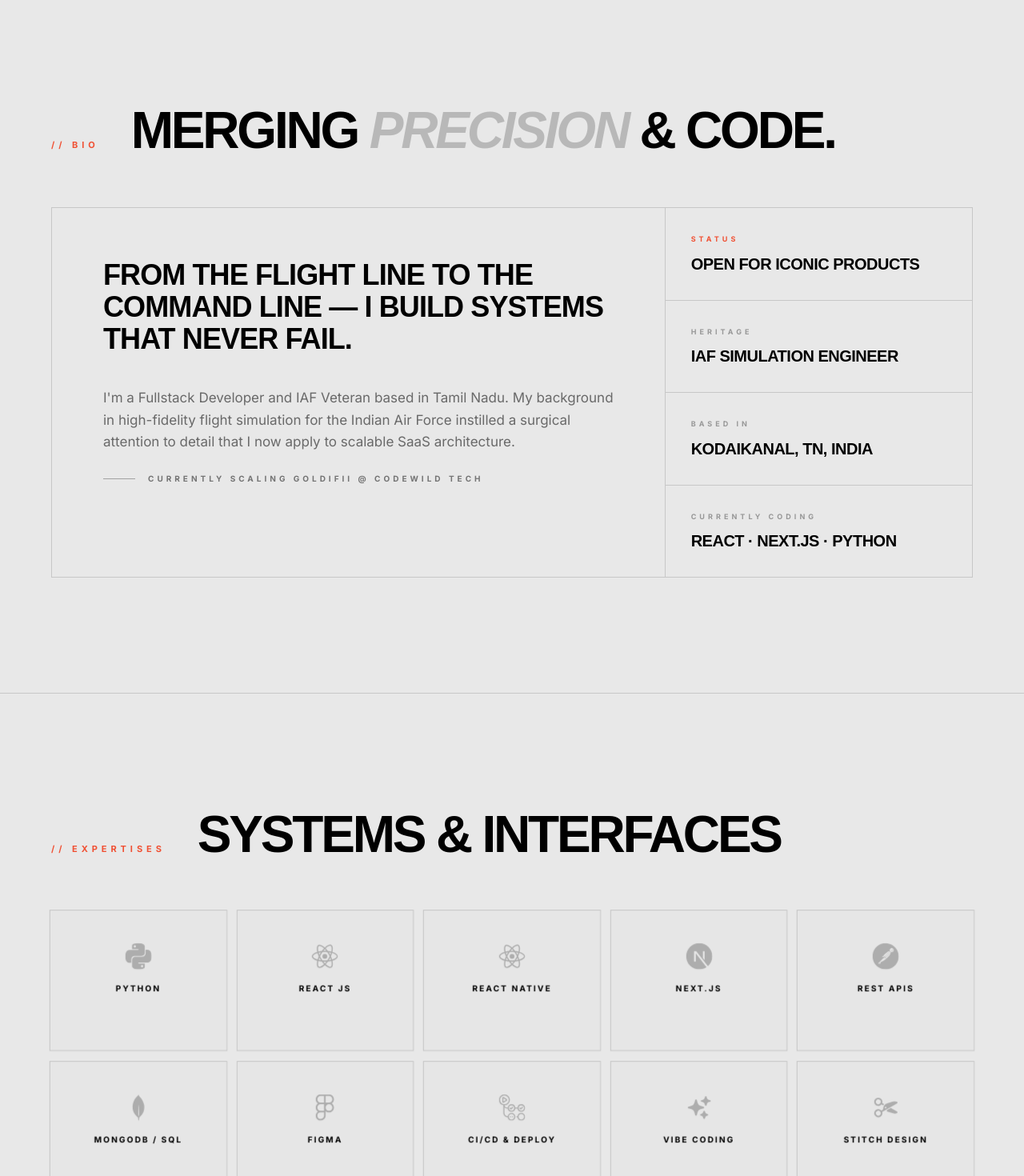
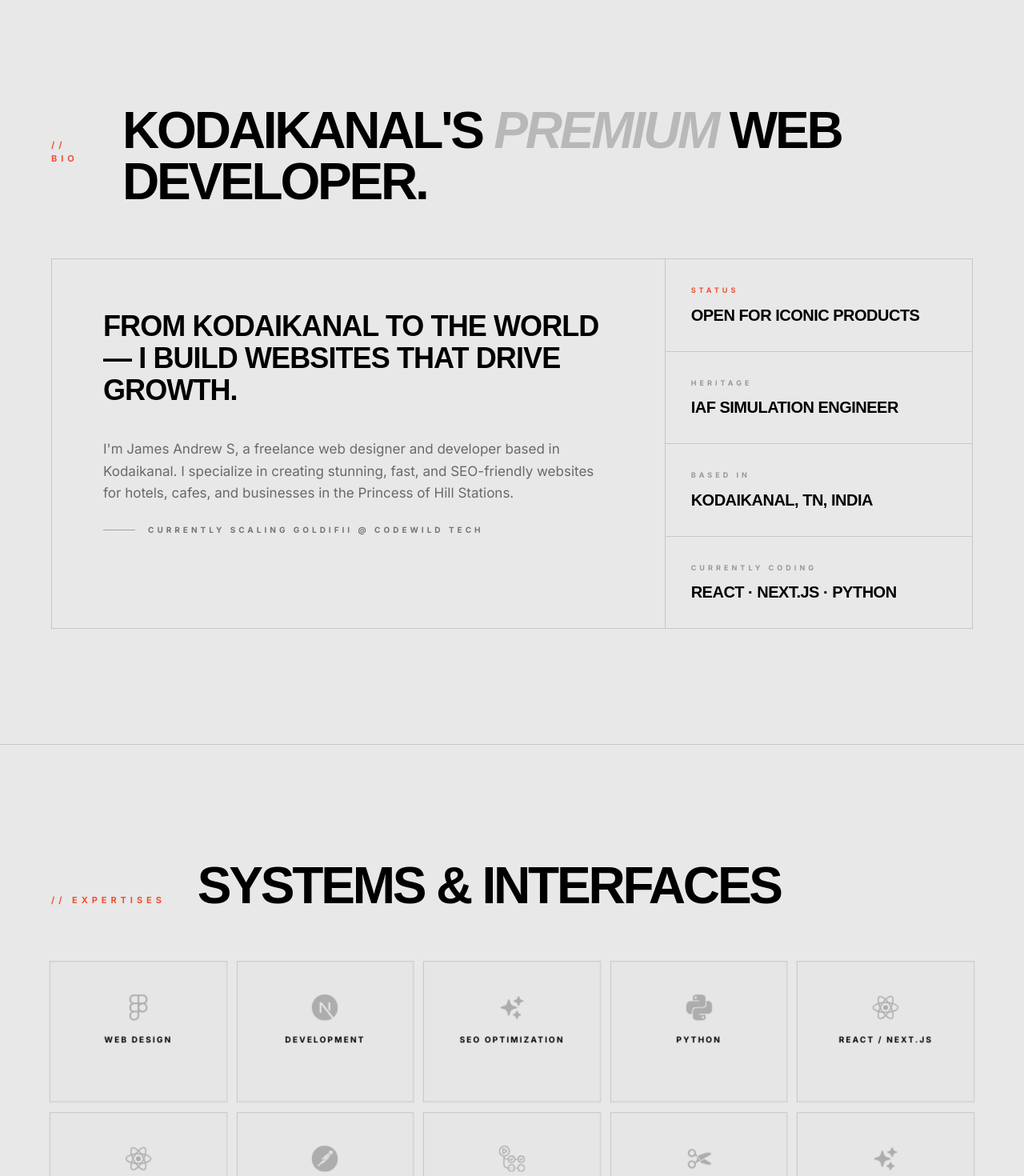
Before and after one commit to james-pythondev/portfolio, a Next.js app: page / in a window 1280 px wide. Shown: the part 840-2310 px from the top of the page at 80% size. Built offline with nearby package versions, Linux system fonts and the light colour scheme.

Commit message:
chore: optimize for local Kodaikanal SEO and service clarity

```diff
--- a/app/layout.tsx
+++ b/app/layout.tsx
@@ -9,25 +9,51 @@
       : "http://localhost:3000"
   ),
   title: {
-    default: "James Andrew S — Fullstack Engineer & Python Developer",
-    template: "%s | James Andrew S",
+    default: "James Andrew S — Web Design & Development in Kodaikanal",
+    template: "%s | James Andrew S — Web Developer Kodaikanal",
   },
-  description: "Portfolio of James Andrew S — Fullstack Developer at Codewild Tech, Ex-IAF Flight Simulation Engineer, Python Developer, FM Console Operator & Rider. Based in Kodaikanal.",
-  keywords: ["James Andrew", "Python Developer", "Full Stack", "React", "Next.js", "Kodaikanal", "Freelancer", "IAF", "Goldifii", "Codewild Tech"],
+  description: "Expert Web Design and Development services in Kodaikanal. James Andrew S is a freelance fullstack developer creating premium, high-performance websites for businesses in Kodaikanal and beyond. Elevate your local business with a professional digital presence.",
+  keywords: [
+    "Web Design Kodaikanal",
+    "Web Development Kodaikanal",
+    "Freelance Web Developer Kodaikanal",
+    "Best Web Designer Kodaikanal",
+    "Website Creator Kodaikanal",
+    "Kodaikanal Digital Services",
+    "James Andrew S",
+    "Fullstack Engineer",
+    "Python Developer",
+    "React Developer",
+    "Next.js Developer India",
+    "Kodaikanal Freelancer",
+    "Software Engineer India"
+  ],
   authors: [{ name: "James Andrew S" }],
   creator: "James Andrew S",
+  alternates: {
+    canonical: "/",
+  },
   openGraph: {
-    title: "James Andrew S — Portfolio",
-    description: "Fullstack Developer · Ex-IAF Engineer · FM Operator · Rider",
+    title: "James Andrew S — Premium Web Design & Development in Kodaikanal",
+    description: "Professional freelance web development and design services based in Kodaikanal. Creating high-end digital experiences for local and global clients.",
     url: "/",
-    siteName: "James Andrew S Portfolio",
+    siteName: "James Andrew S — Kodaikanal Web Developer",
+    images: [
+      {
+        url: "/og-image.png",
+        width: 1200,
+        height: 630,
+        alt: "James Andrew S — Web Design & Development Kodaikanal",
+      },
+    ],
     locale: "en_US",
     type: "website",
   },
   twitter: {
     card: "summary_large_image",
-    title: "James Andrew S — Portfolio",
-    description: "Fullstack Developer · Ex-IAF Engineer · FM Operator · Rider",
+    title: "James Andrew S — Web Design & Development Kodaikanal",
+    description: "Expert freelance web developer in Kodaikanal. Building premium websites that rank and convert.",
+    images: ["/og-image.png"],
   },
   robots: {
     index: true,
@@ -42,11 +68,59 @@
   },
 };
 
+const jsonLd = {
+  "@context": "https://schema.org",
+  "@type": "ProfessionalService",
+  "name": "James Andrew S — Web Design & Development",
+  "image": "https://jamesandrew.in/hero_cutout.png",
+  "url": "https://jamesandrew.in",
+  "telephone": "+917339392562",
+  "address": {
+    "@type": "PostalAddress",
+    "streetAddress": "Kodaikanal",
+    "addressLocality": "Kodaikanal",
+    "addressRegion": "Tamil Nadu",
+    "postalCode": "624101",
+    "addressCountry": "IN"
+  },
+  "geo": {
+    "@type": "GeoCoordinates",
+    "latitude": 10.2381,
+    "longitude": 77.4892
+  },
+  "openingHoursSpecification": {
+    "@type": "OpeningHoursSpecification",
+    "dayOfWeek": [
+      "Monday",
+      "Tuesday",
+      "Wednesday",
+      "Thursday",
+      "Friday",
+      "Saturday"
+    ],
+    "opens": "09:00",
+    "closes": "21:00"
+  },
+  "sameAs": [
+    "https://github.com/james-pythondev",
+    "https://linkedin.com/in/jamessahayaraj",
+    "https://instagram.com/jamezandrew_"
+  ],
+  "description": "Premium web design and development services in Kodaikanal by James Andrew S. Specializing in high-performance Next.js websites and custom digital solutions for local businesses.",
+  "priceRange": "$$"
+};
+
 export default function RootLayout({ children }: { children: React.ReactNode }) {
   return (
     <html lang="en">
       <head>
         <meta name="viewport" content="width=device-width, initial-scale=1, viewport-fit=cover" />
+        <meta name="theme-color" content="#000000" />
+        <link rel="manifest" href="/manifest.json" />
+        <script
+          type="application/ld+json"
+          dangerouslySetInnerHTML={{ __html: JSON.stringify(jsonLd) }}
+        />
       </head>
       <body className="cursor-none">
         <CustomCursor />
--- a/app/page.tsx
+++ b/app/page.tsx
@@ -14,16 +14,16 @@
 
 /* ─── DATA ─── */
 const SKILLS = [
-  { name: "Python",         icon: SiPython,        cat: "Core Language" },
-  { name: "React JS",       icon: SiReact,         cat: "Frontend"      },
-  { name: "React Native",   icon: SiReact,         cat: "Mobile"        },
-  { name: "Next.js",        icon: SiNextdotjs,     cat: "Fullstack"     },
-  { name: "REST APIs",      icon: SiPostman,       cat: "Backend"       },
-  { name: "MongoDB / SQL",  icon: SiMongodb,       cat: "Databases"     },
-  { name: "Figma",          icon: SiFigma,         cat: "Design"        },
-  { name: "CI/CD & Deploy", icon: SiGithubactions, cat: "DevOps"        },
-  { name: "Vibe Coding",    icon: HiSparkles,      cat: "Signature"     },
-  { name: "Stitch Design",  icon: HiScissors,      cat: "Design"        },
+  { name: "Web Design",     icon: SiFigma,         cat: "Creative"      },
+  { name: "Development",    icon: SiNextdotjs,     cat: "Fullstack"     },
+  { name: "SEO Optimization", icon: HiSparkles,    cat: "Performance"   },
+  { name: "Python",         icon: SiPython,        cat: "Backend"       },
+  { name: "React / Next.js", icon: SiReact,         cat: "Frontend"      },
+  { name: "Mobile Apps",    icon: SiReact,         cat: "Hybrid"        },
+  { name: "E-commerce",     icon: SiPostman,       cat: "Solutions"     },
+  { name: "Cloud & DevOps", icon: SiGithubactions, cat: "Deployment"    },
+  { name: "Maintenance",    icon: HiScissors,      cat: "Support"       },
+  { name: "Consulting",     icon: HiSparkles,      cat: "Strategy"      },
 ];
 
 const EXPERIENCE = [
@@ -54,15 +54,16 @@
     ],
   },
   {
-    role: "Freelance Web Developer",
-    org: "Self-Employed",
+    role: "Freelance Web Designer & Developer",
+    org: "Kodaikanal Digital Solutions",
     loc: "Kodaikanal",
     period: "2024 – Present",
-    badge: "Freelance",
+    badge: "Active",
     bullets: [
-      "Built tourist package website for a Kodaikanal local business (ongoing).",
-      "Developing cinematic photography portfolio with masonry gallery & lightbox.",
-      "End-to-end: design in Figma → React/Next.js build → deployment.",
+      "Providing premium web design and development services for Kodaikanal local businesses.",
+      "Building high-performance, SEO-optimized tourism and hotel booking websites.",
+      "Helping Kodaikanal entrepreneurs establish a strong digital presence with modern UI/UX.",
+      "End-to-end: Custom Design → Next.js Build → Local SEO → Maintenance.",
     ],
   },
   {
@@ -96,20 +97,20 @@
     status: "Live",
   },
   {
-    name: "Tourist Package Site",
-    label: "Freelance · Web",
+    name: "Kodaikanal Tourism Site",
+    label: "Web Design · Development",
     org: "Local Business",
-    desc: "Travel & tourism platform for a Kodaikanal local business — packages, booking flow, image gallery, mobile-first.",
-    tags: ["Next.js", "React", "Figma", "Tailwind"],
-    status: "Ongoing",
+    desc: "A comprehensive travel & tourism platform for a Kodaikanal business — packages, booking flow, and local SEO optimization. Mobile-first and high-conversion.",
+    tags: ["Next.js", "Local SEO", "Booking", "Tailwind"],
+    status: "Live",
   },
   {
-    name: "Photography Portfolio",
-    label: "Freelance · Web",
-    org: "Photographer Client",
-    desc: "Cinematic dark photography portfolio — masonry gallery, lightbox viewer, smooth transitions, optimised image loading.",
-    tags: ["React", "Figma", "Framer Motion", "CSS"],
-    status: "Ongoing",
+    name: "Cinematic Portfolio",
+    label: "Creative · Web",
+    org: "Kodaikanal Artist",
+    desc: "High-end photography portfolio for a local artist in Kodaikanal — masonry gallery, optimized assets, and smooth transitions.",
+    tags: ["React", "Framer Motion", "SEO", "CSS"],
+    status: "Live",
   },
 ];
 
@@ -406,7 +407,7 @@
                 transition={{ duration: 0.6, delay: 0.1 }}
                 className="text-[11px] font-bold uppercase tracking-[0.5em] text-[#F05033] mb-5"
               >
-                // Fullstack Engineer
+                // Web Design & Development Kodaikanal
               </motion.p>
 
               <motion.div variants={V.stagger} initial="hidden" animate="show">
@@ -440,8 +441,7 @@
             >
               <div className="w-10 h-px bg-black mb-6" />
               <p className="text-black/55 text-base sm:text-lg font-normal leading-relaxed max-w-md">
-                Fullstack Engineer & Systems Builder. Turning complex problems into
-                highly-structured, reliable digital environments.
+                Premium Web Designer & Developer in Kodaikanal. I build high-performance, SEO-optimized websites that help local businesses scale and succeed in the digital world.
               </p>
               <div className="flex flex-col sm:flex-row items-start sm:items-center gap-4 sm:gap-8 mt-6 sm:mt-8">
                 <a
@@ -493,7 +493,7 @@
               className="font-black text-[8vw] md:text-[5vw] tracking-tighter leading-none text-black uppercase"
               style={{ fontFamily: "var(--font-display, sans-serif)" }}
             >
-              Merging <em className="opacity-20">Precision</em> & Code.
+              Kodaikanal&apos;s <em className="opacity-20">Premium</em> Web Developer.
             </h2>
           </div>
 
@@ -505,13 +505,11 @@
                 className="font-black text-2xl sm:text-3xl md:text-4xl tracking-tight leading-[1.0] text-black"
                 style={{ fontFamily: "var(--font-display, sans-serif)" }}
               >
-                FROM THE FLIGHT LINE TO THE COMMAND LINE — I BUILD SYSTEMS THAT NEVER FAIL.
+                FROM KODAIKANAL TO THE WORLD — I BUILD WEBSITES THAT DRIVE GROWTH.
               </p>
               <div className="space-y-4">
                 <p className="text-black/55 text-[15px] sm:text-[17px] leading-relaxed max-w-2xl">
-                  I&apos;m a Fullstack Developer and IAF Veteran based in Tamil Nadu. My background in high-fidelity flight
-                  simulation for the Indian Air Force instilled a surgical attention to detail that I now apply to scalable
-                  SaaS architecture.
+                  I&apos;m James Andrew S, a freelance web designer and developer based in Kodaikanal. I specialize in creating stunning, fast, and SEO-friendly websites for hotels, cafes, and businesses in the Princess of Hill Stations.
                 </p>
                 <div className="flex items-center gap-4 pt-2">
                   <div className="w-10 h-px bg-black/30" />
```
Also changed, not shown: public/manifest.json (added), public/og-image.png (added).
